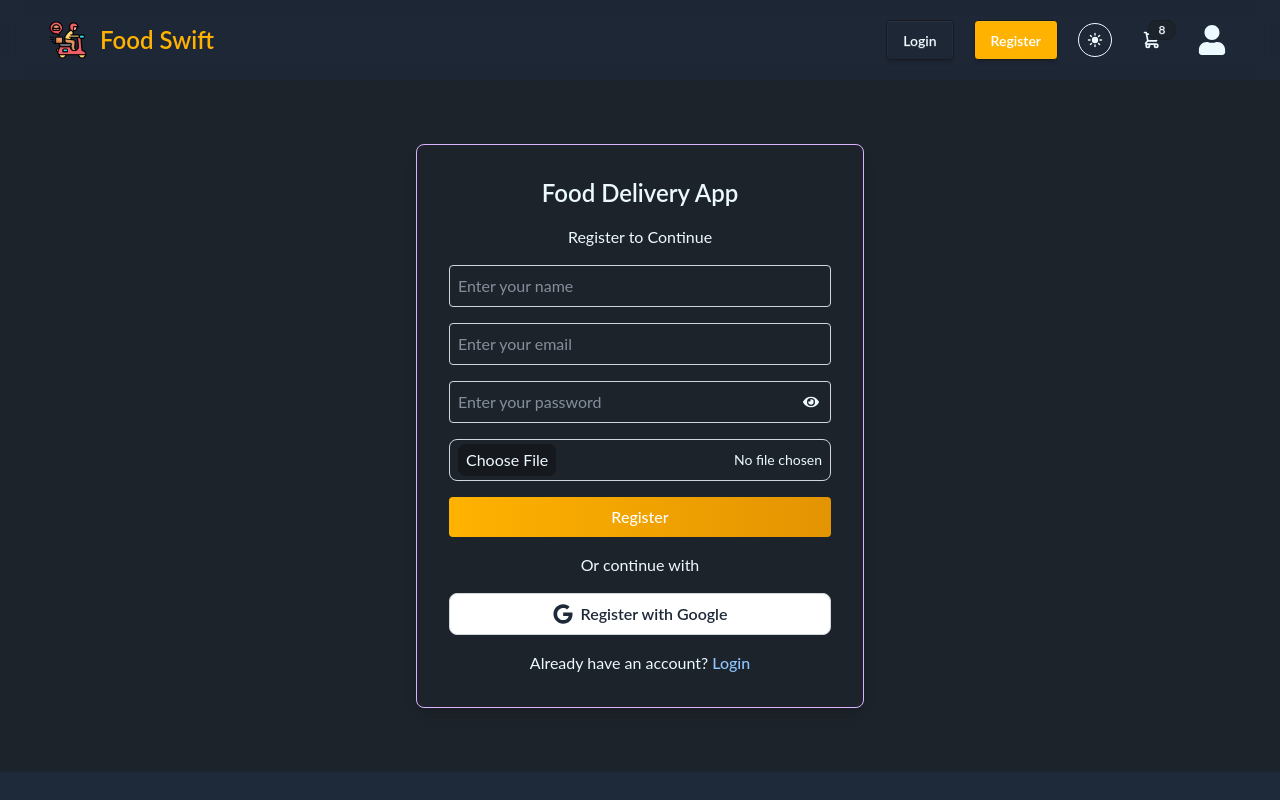
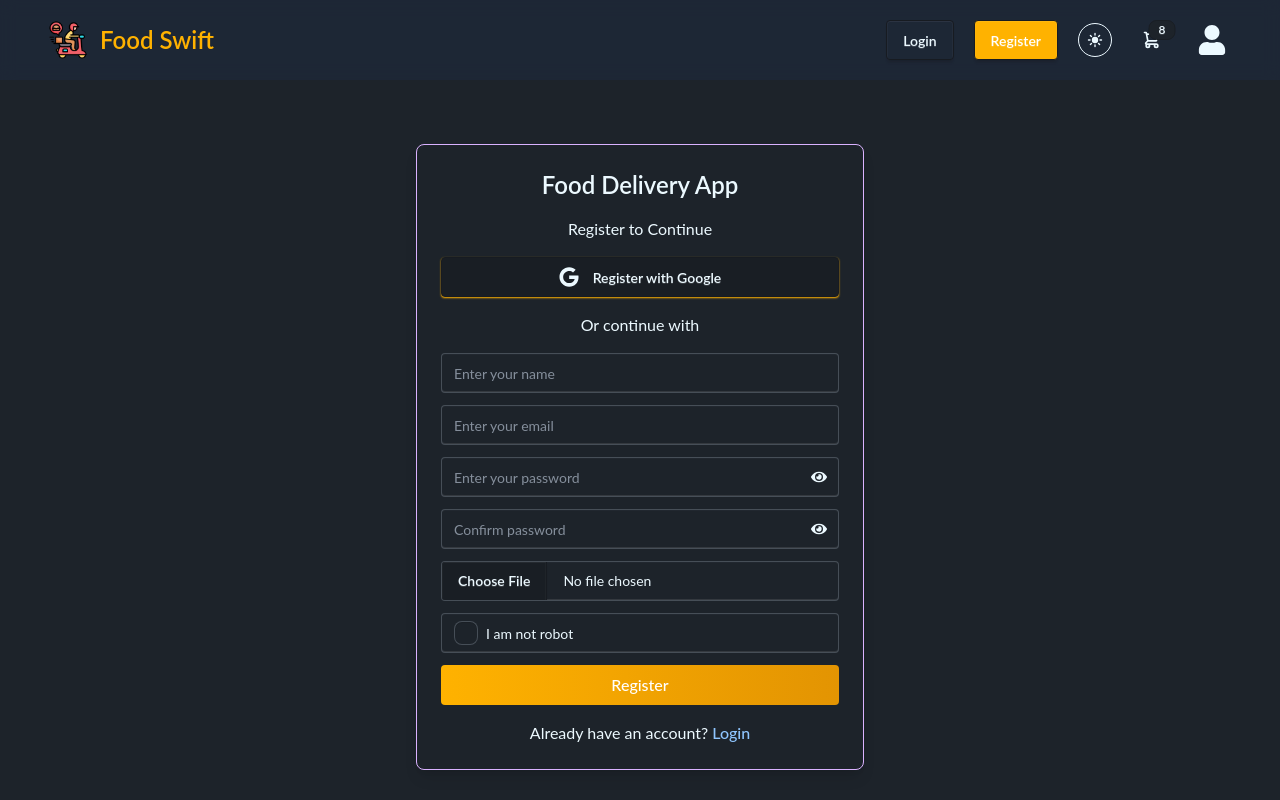
Before and after one commit to pxgacademy/Food-Swift-Quantum-Devs, a React (Vite) app: page /register in a window 1280 px wide. Shown: the top 800 px of the page. Built offline with nearby package versions, Linux system fonts and the light colour scheme; no server answers.

Commit message:
Updated Register Pages

```diff
--- a/src/components/inputs/Input.jsx
+++ b/src/components/inputs/Input.jsx
@@ -2,25 +2,28 @@ import PropTypes from "prop-types";
 
 const Input = ({
   label = "",
+  id='',
   type = "text",
   placeholder = "",
   disabled = false,
   readOnly = false,
-  accept = '',
+  accept = "",
   className = "",
   padding = "",
   margin = "",
+  width = "w-full",
   inputType = "input",
   clearStyles = false,
   validation,
   errorText,
 }) => {
-  const style = `w-full outline-none focus:outline-none ${errorText && 'border-error'}`;
+  const style = `${width} outline-none focus:outline-none ${errorText && "border-error"}`;
 
   return (
     <div>
       {label && <label className="block mb-2 ml-0.5">{label}</label>}
       <input
+        id={id}
         type={type}
         placeholder={placeholder}
         disabled={disabled || false}
@@ -37,13 +40,15 @@ const Input = ({
 };
 
 Input.propTypes = {
+  label: PropTypes.string,
+  id: PropTypes.string,
   type: PropTypes.string,
   placeholder: PropTypes.string,
   disabled: PropTypes.bool,
   readOnly: PropTypes.bool,
   accept: PropTypes.string,
-  label: PropTypes.string,
   className: PropTypes.string,
+  width: PropTypes.string,
   padding: PropTypes.string,
   margin: PropTypes.string,
   inputType: PropTypes.string,
--- a/src/pages/authentication/register/Register.jsx
+++ b/src/pages/authentication/register/Register.jsx
@@ -6,105 +6,63 @@ import usePublicLink from "../../../hooks/usePublicLink";
 import useContextValue from "../../../hooks/useContextValue";
 import Swal from "sweetalert2";
 import SocialLogin from "../social-login/SocialLogin";
-import FileNameShorter from "../../../hooks/FileNameShorter.js";
+import { useForm } from "react-hook-form";
+import Input from "../../../components/inputs/Input.jsx";
 
 const IMG_API_LINK = import.meta.env.VITE_IMG_API;
 
 const Register = () => {
-  const [showPassword, setShowPassword] = useState(false);
-  const [fileName, setFileName] = useState("No file chosen");
+  const [showPassword, setShowPassword] = useState({
+    password: false,
+    confirm: false,
+  });
   const { createUser, updateUser, setUser } = useContextValue();
   const publicAPI = usePublicLink();
   const navigate = useNavigate();
-  const [errMsg, setErrMsg] = useState({
-    isErr: false,
-    passErr: null,
-    confirmPass: null,
-  });
 
-  // const passRegex = /^(?=.[A-Z])(?=.)̣(?=.*[@#%^&+=!]).{8,}$/;
-  const passRegex =
-    /^(?=.*[A-Z])(?=.*\d)(?=.*[!@#$%^&*()_+\-=\[\]{};':"\\|,.<>\/?]).{8,}$/;
+  const {
+    register,
+    watch,
+    reset,
+    handleSubmit,
+    formState: { errors },
+  } = useForm();
 
-  const passTester = (value) => {
-    if (errMsg.isErr) {
-      const isValidPass = passRegex.test(value);
-      console.log(isValidPass);
-      if (isValidPass) {
-        setErrMsg({ ...errMsg, passErr: false });
-      } else {
-        setErrMsg({
-          ...errMsg,
-          isErr: true,
-          passErr:
-            "Password must be 8 characters long with at least 1 uppercase, 1 number, and 1 special character",
-        });
-      }
-    }
+  const password = watch("password");
+
+  const togglePasswordVisibility = (field) => (event) => {
+    event.preventDefault();
+    event.stopPropagation();
+    setShowPassword((prev) => ({ ...prev, [field]: !prev[field] }));
   };
 
-  const togglePasswordVisibility = (event) => {
-    event.preventDefault();
-    event.stopPropagation();
-    setShowPassword(!showPassword);
-  };
-
-  const handleFileChange = (event) => {
-    const file = event.target.files[0];
-
-    if (file) {
-      const fileName = FileNameShorter(file.name);
-      setFileName(fileName);
-    }
-  };
-
-  const handleRegister = async (event) => {
-    event.preventDefault();
-
-    const form = event.target;
-    const name = form.name.value;
-    const email = form.email.value;
-    const password = form.password.value;
-    let image = form.image.files[0];
-
-    const isValidPass = passRegex.test(password);
-    if (!isValidPass) {
-      return setErrMsg({
-        ...errMsg,
-        isErr: true,
-        passErr:
-          "Password must be 8 characters long with at least 1 uppercase, 1 number, and 1 special character",
-      });
-    }
-
+  const onSubmit = async (data) => {
+    let image = data.image[0];
     const formData = new FormData();
     formData.append("image", image);
 
     try {
-      const res = await publicAPI.post(IMG_API_LINK, formData, {
-        headers: {
-          "Content-Type": "multipart/form-data",
-        },
-      });
-
-      image = res?.data?.data?.display_url;
-
-      if (!image)
+      const res = await publicAPI.post(IMG_API_LINK, formData);
+      if (!res?.data?.data?.display_url) {
         return Swal.fire({
           title: "Error",
           text: "Failed to upload image",
           icon: "error",
           confirmButtonText: "Okay",
         });
+      }
 
-      const { user } = await createUser(email, password);
-      await updateUser({ displayName: name, photoURL: image });
+      data.image = res?.data?.data?.display_url;
+
+      const { user } = await createUser(data?.email, data?.password);
       setUser(user);
+      await updateUser({ displayName: data?.name, photoURL: data?.image });
 
       const { data } = await publicAPI.post("/users", {
-        name,
-        email,
-        image,
+        name: data?.name,
+        email: data?.email,
+        image: data?.image,
+        isRobot: !data?.robot,
         isBlock: false,
       });
 
@@ -117,7 +75,7 @@ const Register = () => {
           position: "center",
           timer: 2000,
         });
-        event.target.reset();
+        reset();
         navigate("/");
       }
     } catch (error) {
@@ -132,76 +90,123 @@ const Register = () => {
 
   return (
     <PageContainer padding="p-5 md:p-8 lg:p-16">
-      <div
-        className={`w-full max-w-md mx-auto p-4 sm:p-6 md:p-8 rounded-lg shadow-lg border border-purple-300`}
-      >
-        <h2 className="text-xl sm:text-2xl font-semibold text-center mb-4">
+      <div className="w-full max-w-md mx-auto p-6 rounded-lg shadow-lg border border-purple-300">
+        <h2 className="text-2xl font-semibold text-center mb-4">
           Food Delivery App
         </h2>
         <p className="text-center mb-4">Register to Continue</p>
 
-        <form onSubmit={handleRegister}>
-          <input
-            type="text"
+        <SocialLogin>Register with Google</SocialLogin>
+        <p className="text-center my-4">Or continue with</p>
+
+        <form onSubmit={handleSubmit(onSubmit)} className="space-y-3">
+          <Input
             placeholder="Enter your name"
-            name="name"
-            required
-            className={`w-full p-2 mb-4 border border-gray-300 rounded bg-transparent  focus:outline-none focus:ring-2 focus:ring-purple-300`}
+            validation={{
+              ...register("name", {
+                required: "Name is required",
+              }),
+            }}
+            errorText={errors?.name?.message}
           />
 
-          <input
+          <Input
             type="email"
             placeholder="Enter your email"
-            name="email"
-            required
-            className={`w-full p-2 mb-4 border border-gray-300 rounded bg-transparent  focus:outline-none focus:ring-2 focus:ring-purple-300`}
+            validation={{
+              ...register("email", {
+                required: "Email is required",
+              }),
+            }}
+            errorText={errors?.email?.message}
           />
 
-          <div className="relative mb-4">
-            <input
-              type={showPassword ? "text" : "password"}
+          <div className="relative">
+            <Input
+              type={showPassword.password ? "text" : "password"}
               placeholder="Enter your password"
-              name="password"
-              required
-              onChange={(e) => passTester(e.target.value)}
-              className={`w-full p-2 border border-gray-300 rounded bg-transparent  focus:outline-none focus:ring-2 focus:ring-purple-300`}
+              validation={{
+                ...register("password", {
+                  required: "Password is required",
+                  pattern: {
+
+                    value:
+                      /^(?=.*[A-Z])(?=.*\d)(?=.*[!@#$%^&*()_+\-=[\]{};':"\\|,.<>?]).{8,}$/,
+                    message:
+                      "Password must be 8 characters long with at least 1 uppercase, 1 number, and 1 special character",
+                  },
+                }),
+              }}
+              errorText={errors?.password?.message}
             />
             <button
-              onClick={(event) => togglePasswordVisibility(event)}
-              className={`absolute top-1/2 right-3 transform -translate-y-1/2  hover:text-white`}
+              onClick={togglePasswordVisibility("password")}
+              className="absolute top-3 right-3"
             >
-              {showPassword ? <FaEyeSlash /> : <FaEye />}
+              {showPassword.password ? <FaEyeSlash /> : <FaEye />}
             </button>
           </div>
-          {errMsg.passErr && (
-            <span className="text-error text-sm mb-2 inline-block">
-              {errMsg.passErr}
-            </span>
-          )}
 
-          <div className="relative mb-4 border border-gray-300 rounded-lg cursor-pointer flex items-center justify-between py-1 px-2">
-            <input
-              type="file"
-              className="absolute inset-0 opacity-0 w-full h-full cursor-pointer"
-              name="image"
-              required
-              accept="image/*"
-              onChange={handleFileChange}
+          <div className="relative">
+            <Input
+              type={showPassword.confirm ? "text" : "password"}
+              placeholder="Confirm password"
+              validation={{
+                ...register("confirm_password", {
+                  required: "Confirm password is required",
+                  validate: (value) =>
+                    value === password || "Password do not match",
+                }),
+              }}
+              errorText={errors?.confirm_password?.message}
             />
-            <span className="py-1 px-2 rounded-lg w-fit bg-base-300">
-              Choose File
-            </span>
-            <span className="text-sm">{fileName || "No file chosen"}</span>
+            <button
+              onClick={togglePasswordVisibility("confirm")}
+              className="absolute top-3 right-3"
+            >
+              {showPassword.confirm ? <FaEyeSlash /> : <FaEye />}
+            </button>
           </div>
 
-          <button className="w-full py-2 bg-gradient-to-r from-primaryColor to-secondaryColor text-white rounded font-medium hover:opacity-90 cursor-pointer ">
+          <div>
+            <Input
+              type="file"
+              inputType="file-input"
+              accept="image/*"
+              validation={{
+                ...register("image", { required: "Image is required" }),
+              }}
+              errorText={errors?.image?.message}
+            />
+          </div>
+
+          <div>
+            <div className="input w-full focus:outline-none">
+              <Input
+                type="checkbox"
+                inputType="checkbox"
+                width=""
+                id="regCheck"
+                validation={{
+                  ...register("robot", { required: "Agree with this" }),
+                }}
+              />
+              <label htmlFor="regCheck">I am not robot</label>
+            </div>
+            {errors?.robot && (
+              <span className="inline-block text-base text-error mt-1">
+                {errors?.robot?.message}
+              </span>
+            )}
+          </div>
+
+          <button
+            type="submit"
+            className="w-full py-2 bg-gradient-to-r from-primaryColor to-secondaryColor text-white rounded font-medium hover:opacity-90"
+          >
             Register
           </button>
         </form>
-
-        <p className="text-center my-4">Or continue with</p>
-
-        <SocialLogin>Register with Google</SocialLogin>
 
         <p className="text-center mt-4">
           Already have an account?
--- a/src/pages/authentication/social-login/SocialLogin.jsx
+++ b/src/pages/authentication/social-login/SocialLogin.jsx
@@ -29,7 +29,7 @@ const SocialLogin = ({ children }) => {
   return (
     <button
       onClick={handleGoogleLogin}
-      className="w-full flex items-center justify-center py-2 px-4 bg-white text-gray-800 border border-gray-300 rounded-lg hover:bg-gray-100 transition-all cursor-pointer"
+      className="btn w-full shadow-xs shadow-primaryColor"
     >
       <FaGoogle className="mr-2 text-xl" />
       <span className="font-semibold">{children}</span>
```
